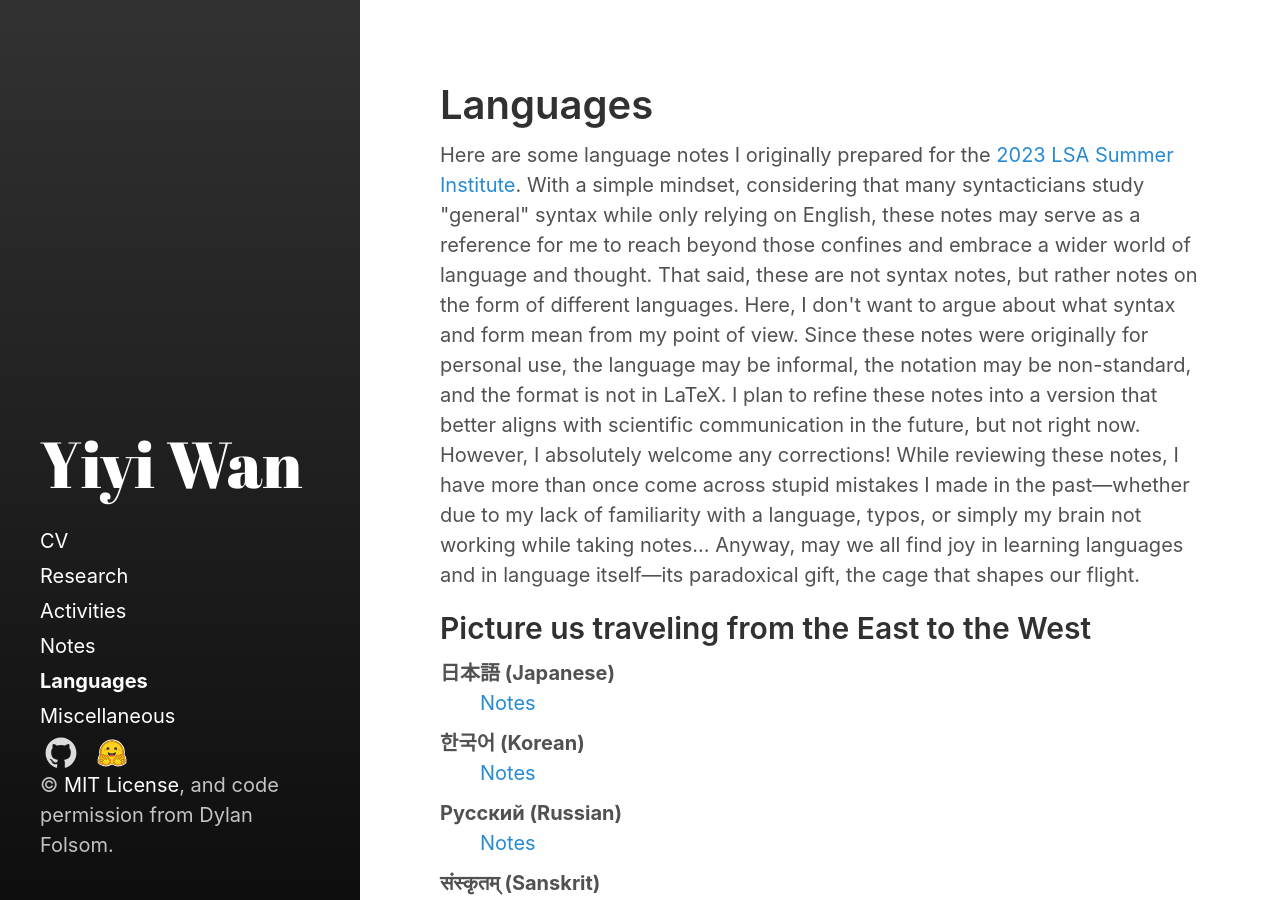
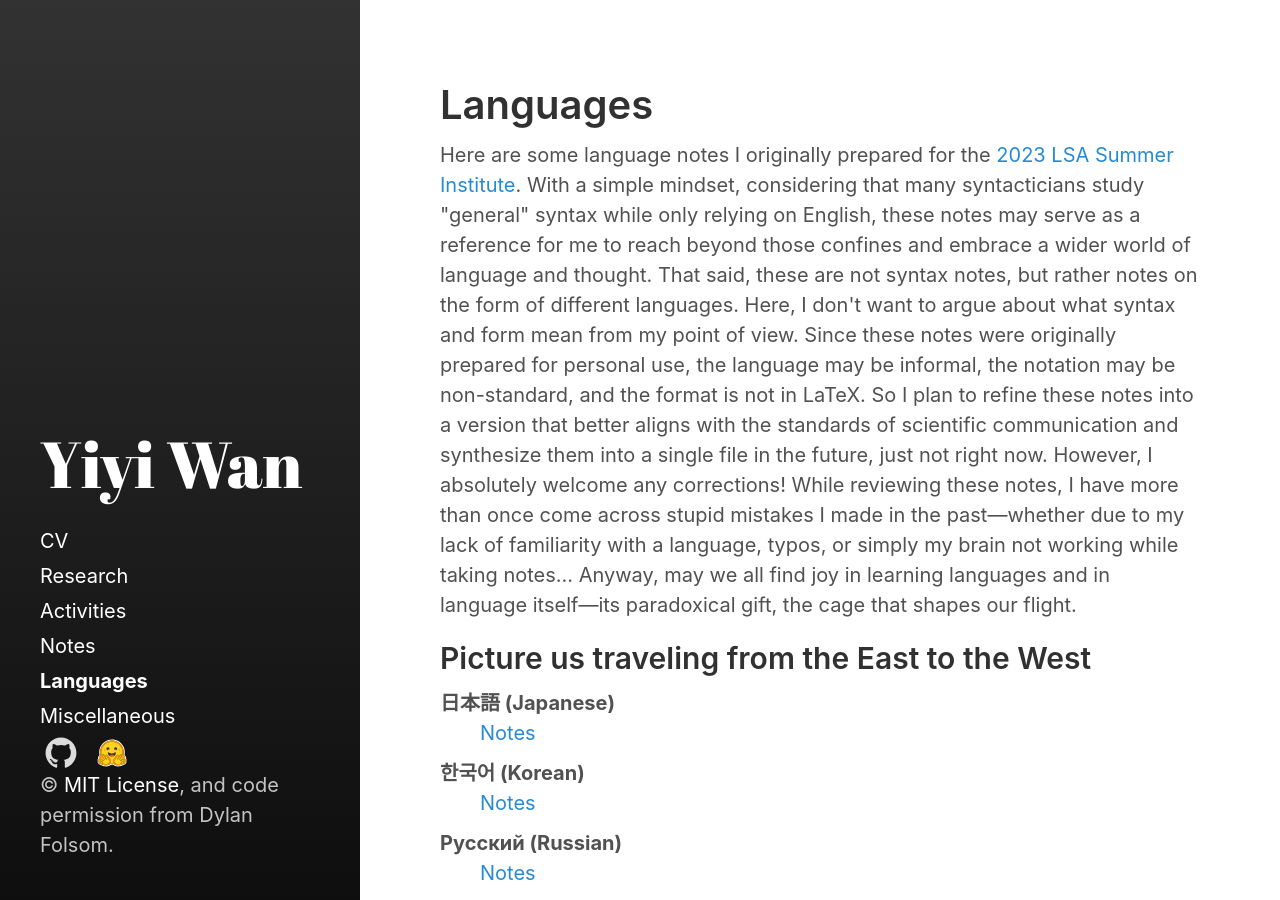
Before and after one commit to Roimex/Roimex.github.io, a Jekyll site: the page built from pages/languages.md, in a window 1280 px wide and 900 px high. Built offline with Jekyll 4.4.1, drawn with Linux system fonts in a browser that asks for light colours.

Commit message:
Update languages.md

```diff
--- a/pages/languages.md
+++ b/pages/languages.md
@@ -7,7 +7,7 @@ sidebar_sort_order: 5
 ---
 
 <p>
-  Here are some language notes I originally prepared for the <a href="https://websites.umass.edu/lingstitute2023/">2023 LSA Summer Institute</a>. With a simple mindset, considering that many syntacticians study "general" syntax while only relying on English, these notes may serve as a reference for me to reach beyond those confines and embrace a wider world of language and thought. That said, these are not syntax notes, but rather notes on the form of different languages. Here, I don't want to argue about what syntax and form mean from my point of view. Since these notes were originally for personal use, the language may be informal, the notation may be non-standard, and the format is not in LaTeX. I plan to refine these notes into a version that better aligns with scientific communication in the future, but not right now. However, I absolutely welcome any corrections! While reviewing these notes, I have more than once come across stupid mistakes I made in the past—whether due to my lack of familiarity with a language, typos, or simply my brain not working while taking notes… Anyway, may we all find joy in learning languages and in language itself—its paradoxical gift, the cage that shapes our flight.
+  Here are some language notes I originally prepared for the <a href="https://websites.umass.edu/lingstitute2023/">2023 LSA Summer Institute</a>. With a simple mindset, considering that many syntacticians study "general" syntax while only relying on English, these notes may serve as a reference for me to reach beyond those confines and embrace a wider world of language and thought. That said, these are not syntax notes, but rather notes on the form of different languages. Here, I don't want to argue about what syntax and form mean from my point of view. Since these notes were originally prepared for personal use, the language may be informal, the notation may be non-standard, and the format is not in LaTeX. So I plan to refine these notes into a version that better aligns with the standards of scientific communication and synthesize them into a single file in the future, just not right now. However, I absolutely welcome any corrections! While reviewing these notes, I have more than once come across stupid mistakes I made in the past—whether due to my lack of familiarity with a language, typos, or simply my brain not working while taking notes… Anyway, may we all find joy in learning languages and in language itself—its paradoxical gift, the cage that shapes our flight.
 </p>
 
 <h2>Picture us traveling from the East to the West</h2>
```
